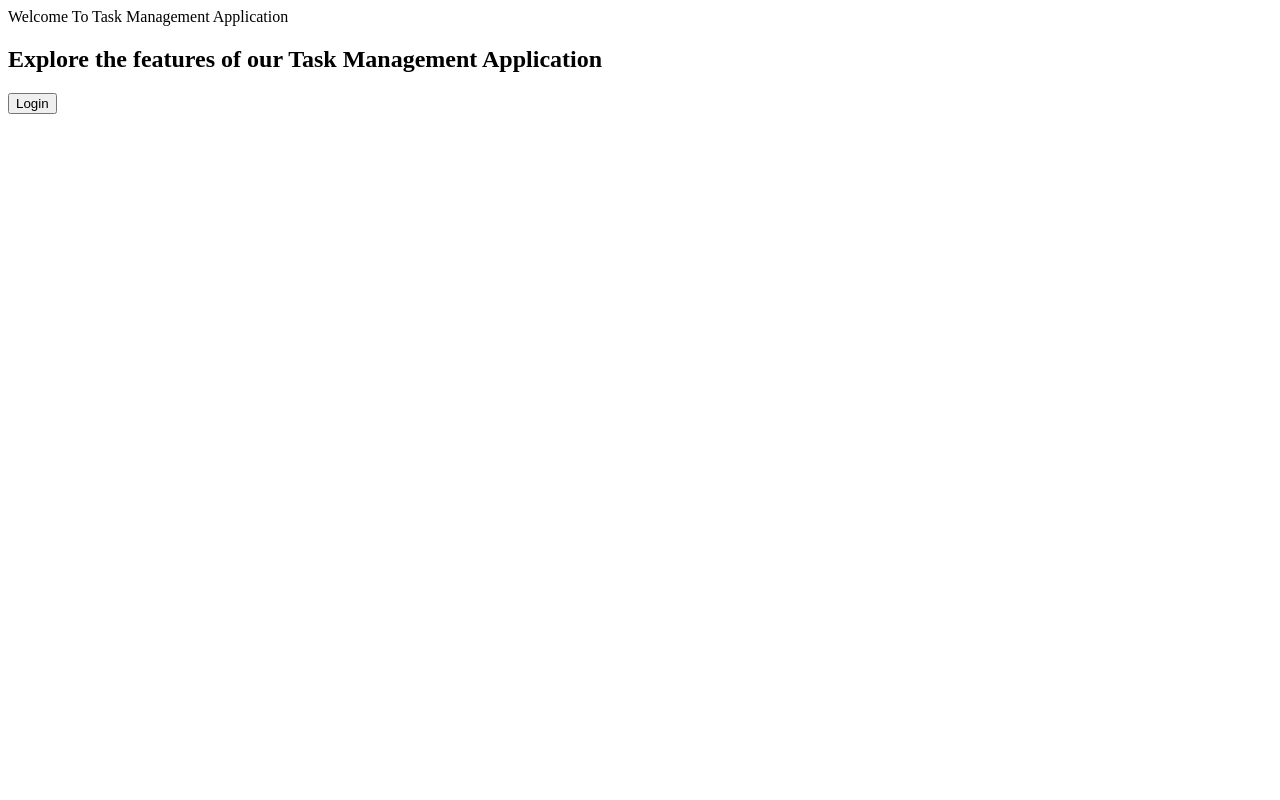
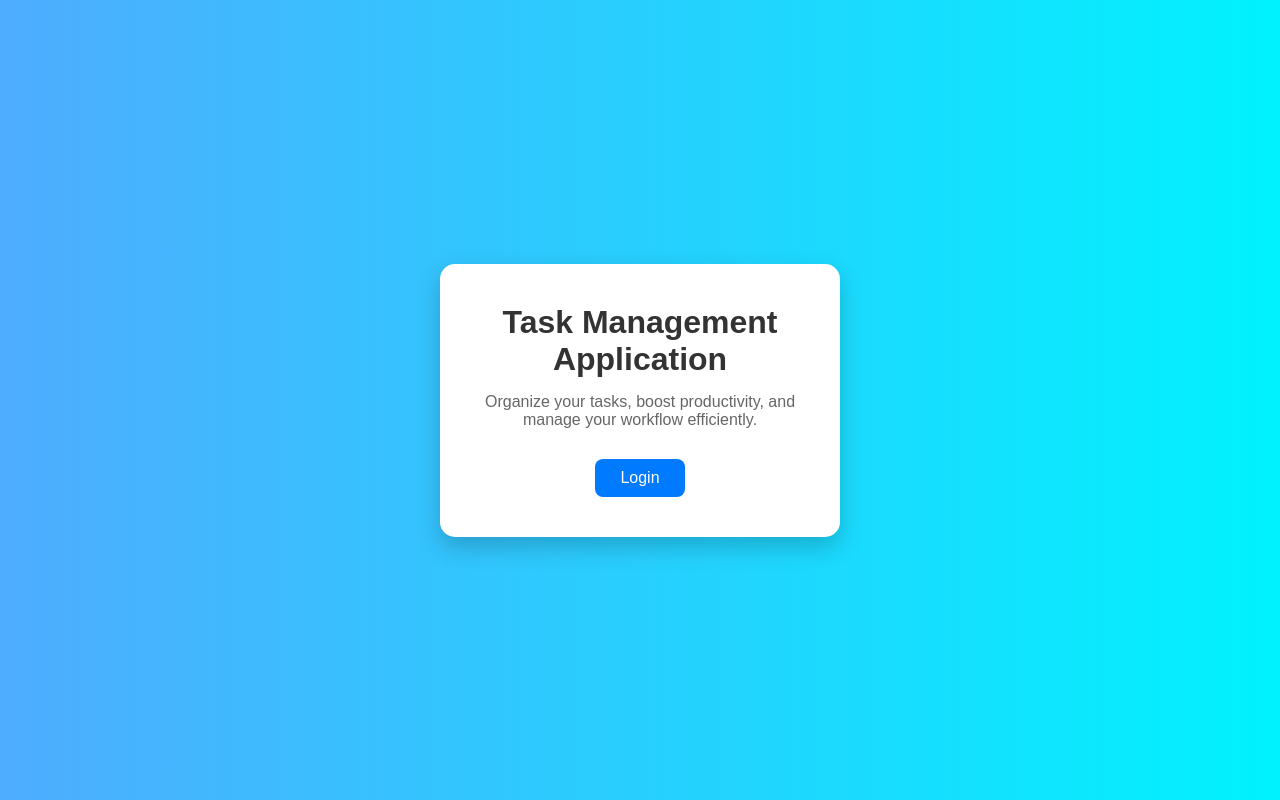
Before and after one commit to Aswin314/Task-Management-Application, a React (Vite) app in the folder frontend/: page / in a window 1280 px wide. Built offline with nearby package versions, Linux system fonts and the light colour scheme.

Commit message:
all completed

```diff
--- a/frontend/src/page/PageDemo.jsx
+++ b/frontend/src/page/PageDemo.jsx
@@ -1,13 +1,23 @@
 import React from "react";
 import { Link } from "react-router-dom";
+import "./PageDemo.css";
 const PageDemo = () => {
   return (
-    <div>
-      <header>Welcome To Task Management Application</header>
-      <h2>Explore the features of our Task Management Application </h2>
-      <Link to="/login">
-        <button>Login</button>
-      </Link>
+    <div className="home-container">
+      <div className="home-card">
+        <h1 className="home-title">Task Management Application</h1>
+
+        <p className="home-description">
+          Organize your tasks, boost productivity, and manage your workflow
+          efficiently.
+        </p>
+
+        <div className="home-buttons">
+          <Link to="/login">
+            <button className="login-btn">Login</button>
+          </Link>
+        </div>
+      </div>
     </div>
   );
 };
--- /dev/null
+++ b/frontend/src/page/Pagedemo.css
@@ -0,0 +1,72 @@
+* {
+  margin: 0;
+  padding: 0;
+  box-sizing: border-box;
+  font-family: Arial, sans-serif;
+}
+
+.home-container {
+  height: 100vh;
+  display: flex;
+  justify-content: center;
+  align-items: center;
+  background: linear-gradient(to right, #4facfe, #00f2fe);
+}
+
+.home-card {
+  background: #ffffff;
+  padding: 40px;
+  border-radius: 15px;
+  text-align: center;
+  width: 400px;
+  box-shadow: 0px 10px 25px rgba(0, 0, 0, 0.2);
+}
+
+.home-title {
+  font-size: 32px;
+  color: #333;
+  margin-bottom: 15px;
+}
+
+.home-description {
+  font-size: 16px;
+  color: #666;
+  margin-bottom: 30px;
+}
+
+.home-buttons {
+  display: flex;
+  justify-content: center;
+  gap: 15px;
+}
+
+.login-btn {
+  padding: 10px 25px;
+  border: none;
+  background-color: #007bff;
+  color: white;
+  font-size: 16px;
+  border-radius: 8px;
+  cursor: pointer;
+  transition: 0.3s;
+}
+
+.login-btn:hover {
+  background-color: #0056b3;
+}
+
+.register-btn {
+  padding: 10px 25px;
+  border: 2px solid #007bff;
+  background-color: transparent;
+  color: #007bff;
+  font-size: 16px;
+  border-radius: 8px;
+  cursor: pointer;
+  transition: 0.3s;
+}
+
+.register-btn:hover {
+  background-color: #007bff;
+  color: white;
+}
```
